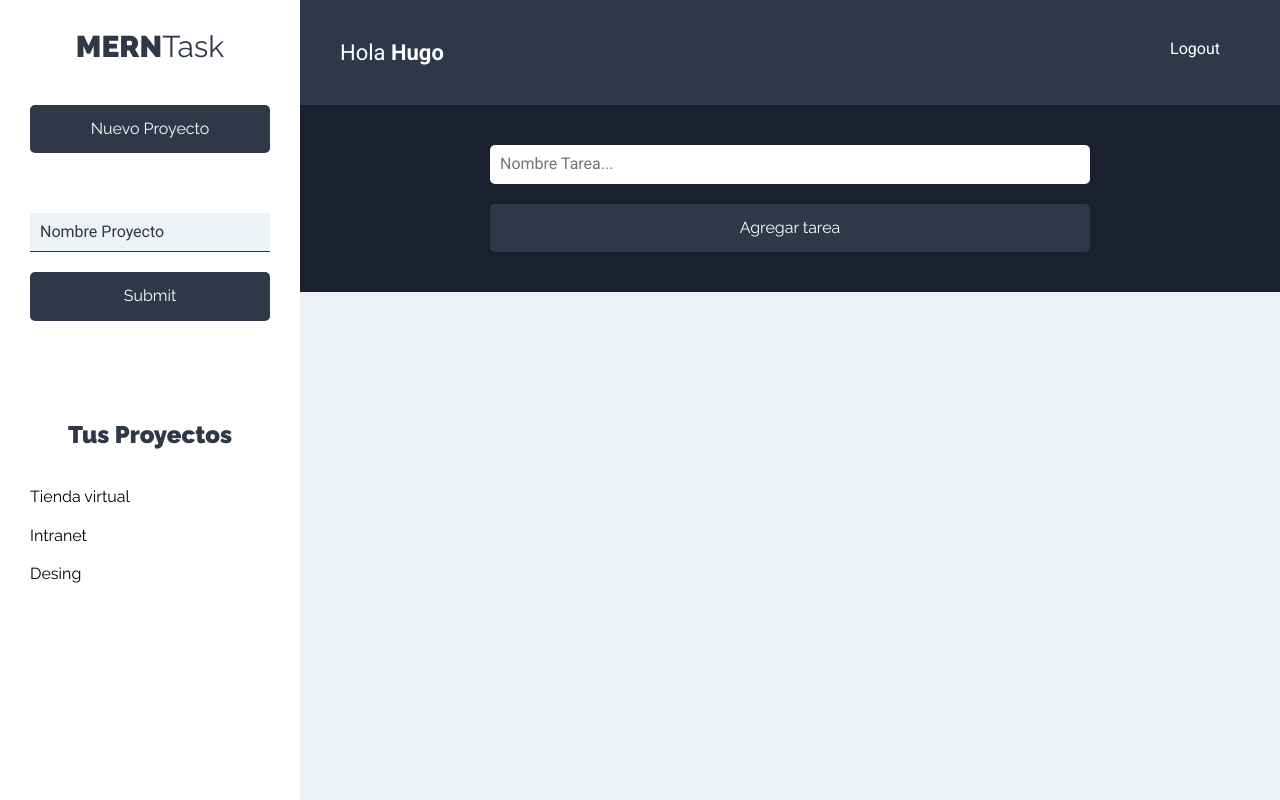
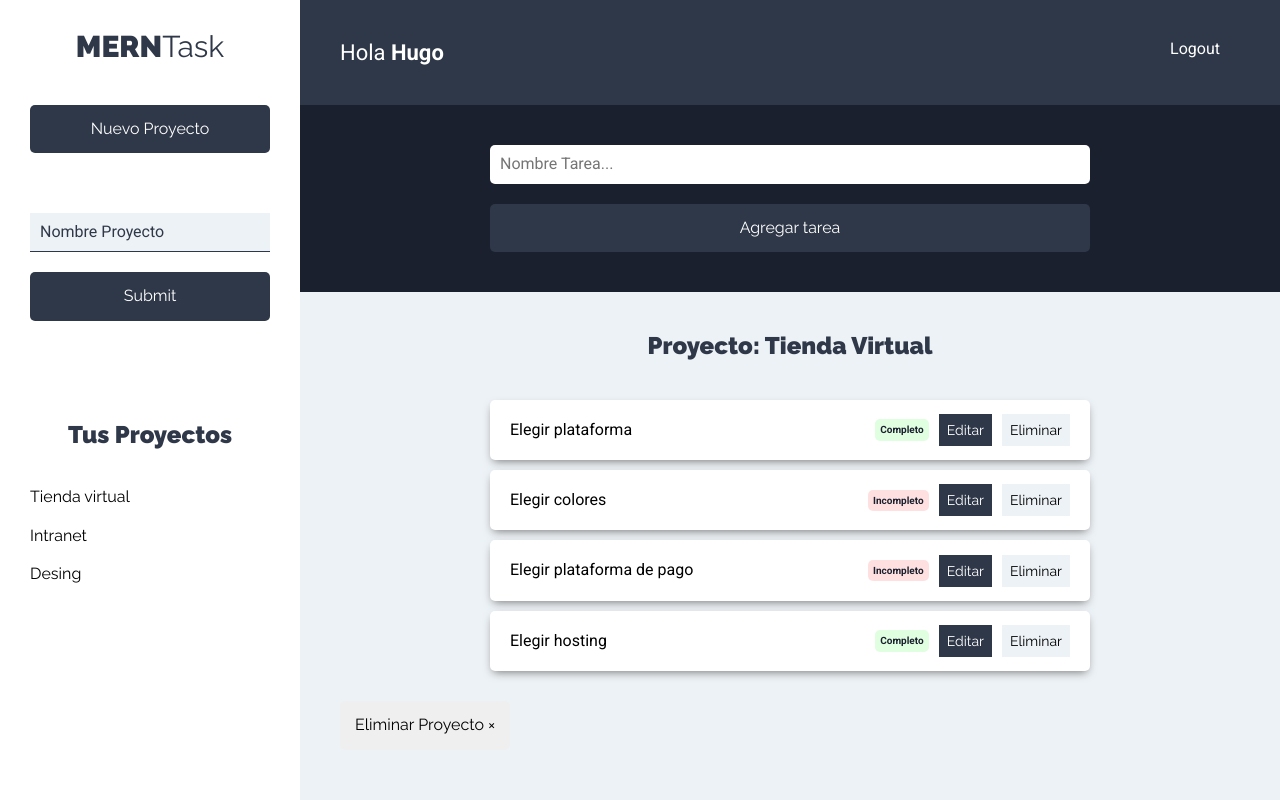
Before and after one commit to hcaman/Task_FE-MERN, a React (Create React App) app: page /proyectos in a window 1280 px wide. Built offline with nearby package versions, Linux system fonts and the light colour scheme.

Commit message:
Add all list of tasks

```diff
--- a/src/components/proyectos/Proyectos.js
+++ b/src/components/proyectos/Proyectos.js
@@ -2,6 +2,7 @@ import React from 'react';
 import Sidebar from '../layout/Sidebar';
 import Barra from '../layout/Barra';
 import FormTarea from '../tareas/FormTarea';
+import ListadoTareas from '../tareas/ListadoTareas';
 
 const Proyectos = () => {
   return (
@@ -11,7 +12,9 @@ const Proyectos = () => {
         <Barra />
         <main>
           <FormTarea />
-          <div className="contenedor-tareas"></div>
+          <div className="contenedor-tareas">
+            <ListadoTareas />
+          </div>
         </main>
       </div>
     </div>
--- /dev/null
+++ b/src/components/tareas/ListadoTareas.js
@@ -0,0 +1,28 @@
+import React from 'react';
+import Tarea from './Tarea';
+
+const ListadoTareas = () => {
+  const tareasProyecto = [
+    { id: 1, nombre: 'Elegir plataforma', estado: true },
+    { id: 2, nombre: 'Elegir colores', estado: false },
+    { id: 3, nombre: 'Elegir plataforma de pago', estado: false },
+    { id: 4, nombre: 'Elegir hosting', estado: true }
+  ];
+  return (
+    <>
+      <h2>Proyecto: Tienda Virtual</h2>
+      <ul className="listado-tareas">
+        {!tareasProyecto?.length ? (
+          <li className="tarea">No hay tareas</li>
+        ) : (
+          tareasProyecto.map(tarea => <Tarea key={tarea.id} tarea={tarea} />)
+        )}
+      </ul>
+      <button type="button" className="btn btn-eliminar">
+        Eliminar Proyecto &times;
+      </button>
+    </>
+  );
+};
+
+export default ListadoTareas;
```
